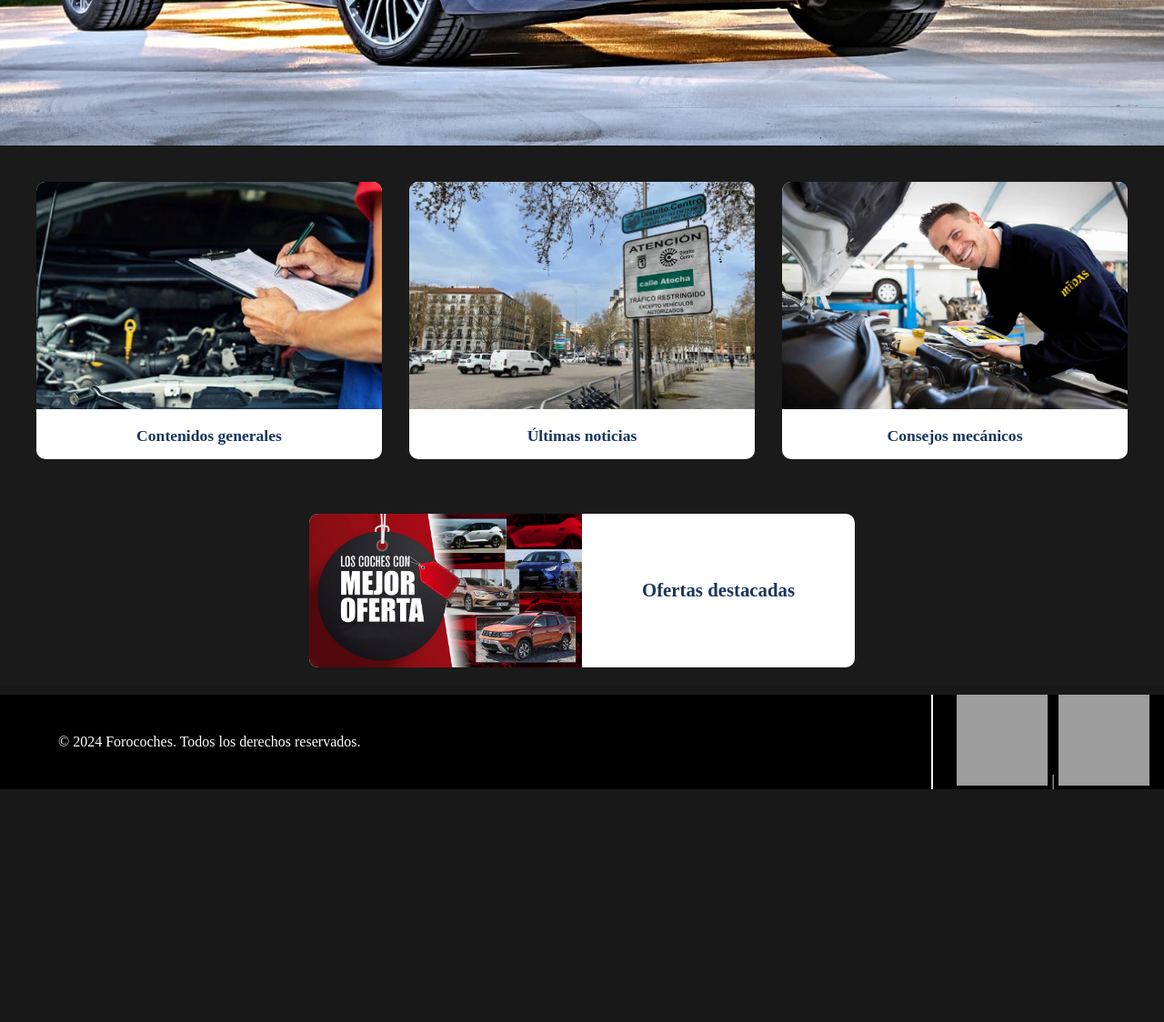
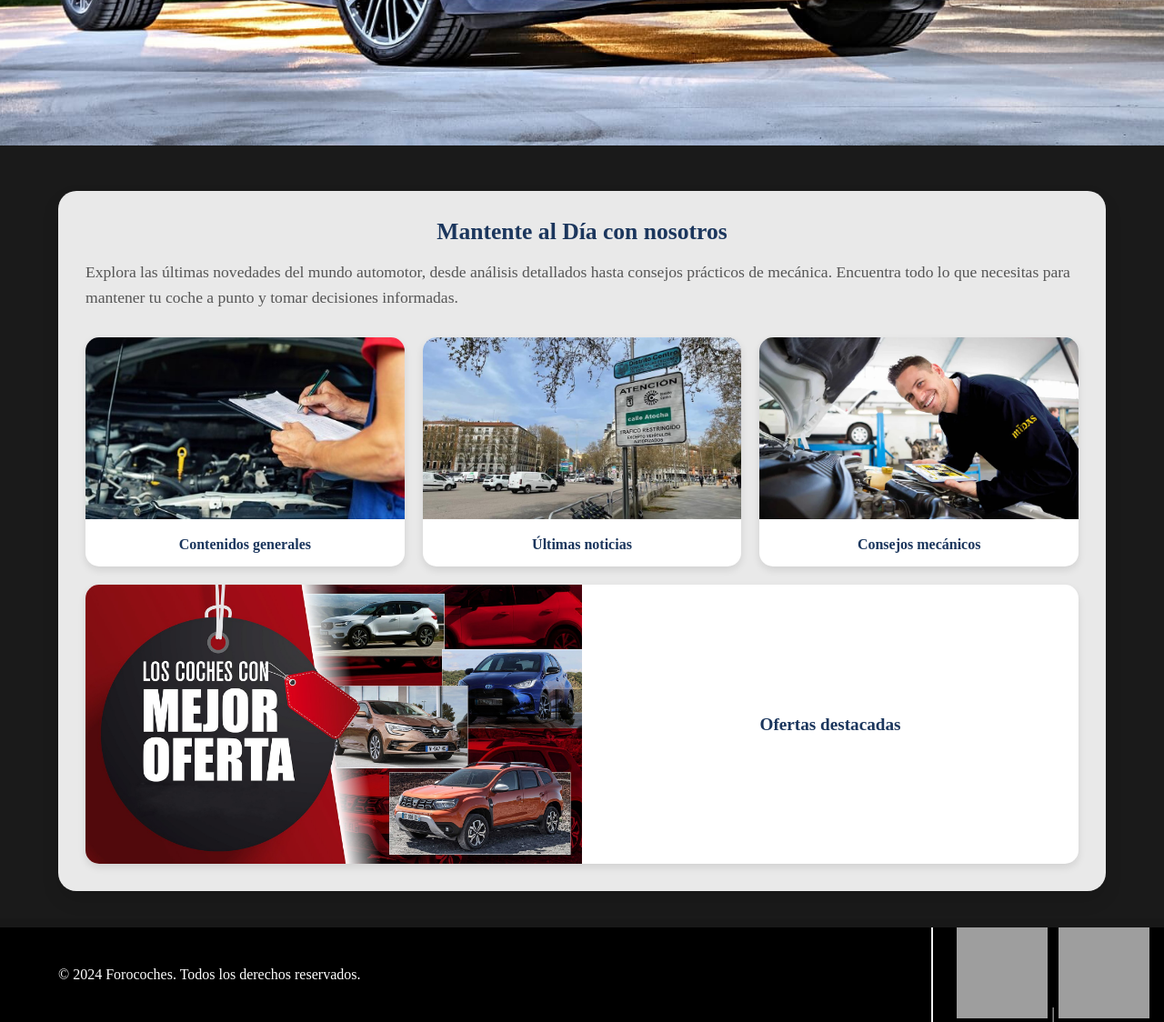
Before and after one commit to AlainNajurieta/AutoSelecto, a PHP site: page /PHP/principal.php in a window 1280 px wide. Shown: the part 654-1778 px from the top of the page at 91% size. Before the commit the page ends 1522 px from the top, so only its background shows below. Run offline with PHP 8.4, Linux system fonts and the light colour scheme; grey boxes are pictures that could not be loaded.

Commit message:
texto principal

```diff
--- a/CSS/indice.css
+++ b/CSS/indice.css
@@ -10,8 +10,9 @@
     min-height: 100vh;
     display: flex;
     flex-direction: column;
-    gap: 40px;
+    gap: 20px;
 }
+
 
 
 .seccion1 {
@@ -124,3 +125,122 @@
     justify-content: center;
     text-align: center;
 }
+
+.contenedor-combinado {
+    width: 90%;
+    margin: 30px auto;
+    background-color: rgba(255, 255, 255, 0.9);
+    border-radius: 20px;
+    box-shadow: 0 10px 20px rgba(0, 0, 0, 0.1);
+    padding: 30px;
+    overflow: hidden;
+    display: flex;
+    flex-direction: column;
+}
+
+.contenedor-combinado .texto-intermedio {
+    width: 100%;
+    margin: 0 0 30px;
+    padding: 0;
+    box-shadow: none;
+    border-radius: 0;
+    background-color: transparent;
+    text-align: left;
+}
+
+.contenedor-combinado .texto-intermedio h3 {
+    font-size: 1.6em;
+    color: #1B365D;
+    margin-bottom: 15px;
+    font-weight: 600;
+    text-align: center;
+}
+
+
+.contenedor-combinado .texto-intermedio p {
+    color: #555;
+    font-size: 1.1em;
+    line-height: 1.6;
+}
+
+
+.contenedor-combinado .seccion2 {
+    width: 100%;
+    padding: 0;
+    display: grid;
+    grid-template-columns: repeat(3, 1fr);
+    gap: 20px;
+}
+
+.contenedor-combinado .seccion2 .item {
+    background-color: #ffffff;
+    border-radius: 15px;
+    overflow: hidden;
+    transition: transform 0.3s ease;
+    box-shadow: 0 4px 8px rgba(0, 0, 0, 0.1);
+}
+
+.contenedor-combinado .seccion2 .item:hover {
+    transform: translateY(-5px);
+}
+
+.contenedor-combinado .seccion2 .item a {
+    text-decoration: none;
+    color: #1B365D;
+    display: block;
+}
+
+.contenedor-combinado .seccion2 .item img {
+    width: 100%;
+    height: 200px;
+    object-fit: cover;
+    object-position: top center;
+}
+
+.contenedor-combinado .seccion2 .item p {
+    padding: 15px;
+    text-align: center;
+    font-weight: bold;
+    font-size: 1em;
+}
+
+.contenedor-combinado .seccion3 {
+    width: 100%;
+    margin-top: 20px;
+    padding: 0;
+}
+
+.contenedor-combinado .seccion3 a {
+    text-decoration: none;
+    color: #1B365D;
+}
+
+.contenedor-combinado .seccion3 .imagen-texto {
+    display: grid;
+    grid-template-columns: 1fr 1fr;
+    background-color: #ffffff;
+    border-radius: 15px;
+    overflow: hidden;
+    transition: transform 0.3s ease;
+    box-shadow: 0 4px 8px rgba(0, 0, 0, 0.1);
+}
+
+.contenedor-combinado .seccion3 .imagen-texto:hover {
+    transform: scale(1.02);
+}
+
+.contenedor-combinado .seccion3 .imagen-texto img {
+    width: 100%;
+    height: auto;
+    object-fit: cover;
+}
+
+.contenedor-combinado .seccion3 .imagen-texto p {
+    padding: 20px;
+    font-size: 1.2em;
+    font-weight: bold;
+    display: flex;
+    align-items: center;
+    justify-content: center;
+    text-align: center;
+}
--- a/PHP/principal.php
+++ b/PHP/principal.php
@@ -11,6 +11,11 @@
                 <img src="../imagenes/portada.jpg" alt="bmw portada" />
                 <h2>Autoselecto</h2>
             </div>
+        </div>
+        <div class="contenedor-combinado">
+        <div class="texto-intermedio">
+            <h3>Mantente al Día con nosotros</h3>
+            <p>Explora las últimas novedades del mundo automotor, desde análisis detallados hasta consejos prácticos de mecánica. Encuentra todo lo que necesitas para mantener tu coche a punto y tomar decisiones informadas.</p>
         </div>
 
         <div class="seccion2">
@@ -31,12 +36,11 @@
         <div class="seccion3">
             <a href="index.php?page=coches.php">
                 <div class="imagen-texto">
-
                     <img src="../imagenes/ofertas_coches_septiembre.jpg" alt="imagen ofertas">
                     <p>Ofertas destacadas</p>
                 </div>
             </a>
-
+        </div>
     </div>
 </main>
 
```
Lines whose indentation alone changed are shown as unchanged.
